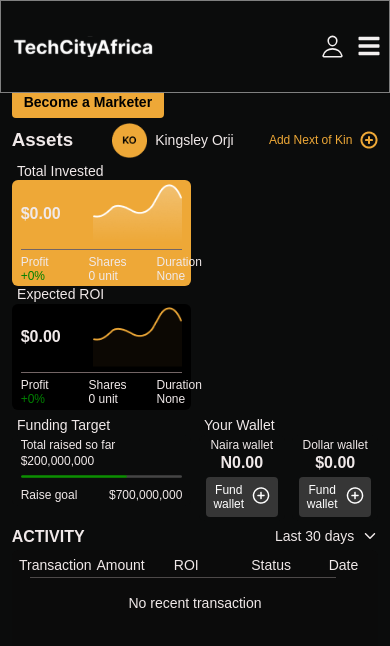
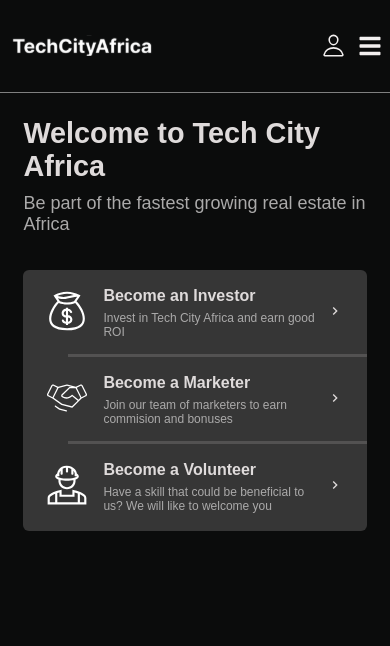
Before and after one commit to onyinyechi-okeke/TechCity, a React (Vite) app: page / in a window 390 px wide. Shown: the top 646 px of the page. Built offline with nearby package versions, Linux system fonts and the light colour scheme.

Commit message:
responsiveness

```diff
--- a/src/App.jsx
+++ b/src/App.jsx
@@ -26,7 +26,7 @@
   return (
     <div>
       <NavBar isMobileMenuOpen={isMobileMenuOpen} toggleMobileMenu={toggleMobileMenu}/>
-      <InvestorDashboard />
+      <Home />
     </div>
   )
 }
--- a/src/Components/NavBar/NavBar.css
+++ b/src/Components/NavBar/NavBar.css
@@ -64,7 +64,7 @@
     z-index: 1;
     justify-content: space-between;
     padding: 0 2%;
-    border: 1px solid grey;
+    border-bottom: 1px solid grey;
 }
 
   .navbar-mobile {
--- a/src/Pages/Dashboards/InvestorDashboard.jsx
+++ b/src/Pages/Dashboards/InvestorDashboard.jsx
@@ -12,7 +12,7 @@
     { id: 2, icon: piechart, p: "Switch to Investor's Account" }
   ];
   return (
-    <div style={{width: '100%'}}>
+    <div style={{width: '100%', height: '100vh'}}>
       <SideBar navItems={navItemsInvestor}/>
       <MainInvestorDashBoard />
     </div>
```
